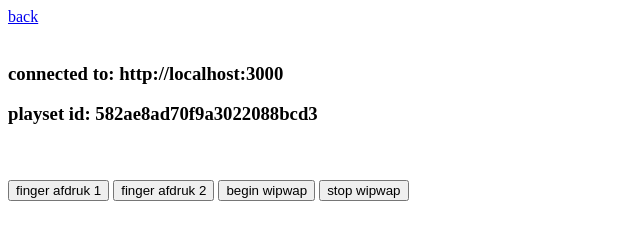
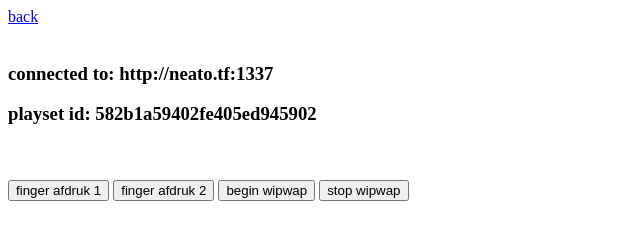
Before and after one commit to IvyDingeman/speeltuin, a website: page public/playset_simulations/seesaw.html in a window 1280 px wide. Shown: the full height of the page, 0-640 px from the left. Drawn offline with nearby package versions, Linux system fonts and the light colour scheme.

Commit message:
playset config change

```diff
--- a/public/playset_simulations/seesaw.html
+++ b/public/playset_simulations/seesaw.html
@@ -24,8 +24,8 @@
 	<script src="https://ajax.googleapis.com/ajax/libs/jquery/3.1.0/jquery.min.js"></script>
 	<script>
 
-		const url = 'http://localhost:3000'
-		const id = '582ae8ad70f9a3022088bcd3'
+		const url = 'http://neato.tf:1337'
+		const id = '582b1a59402fe405ed945902'
 		const maxAuthTime = 30000
 
 		let user1, user2, user1Timeout, user2Timeout, active, start, end;
```
